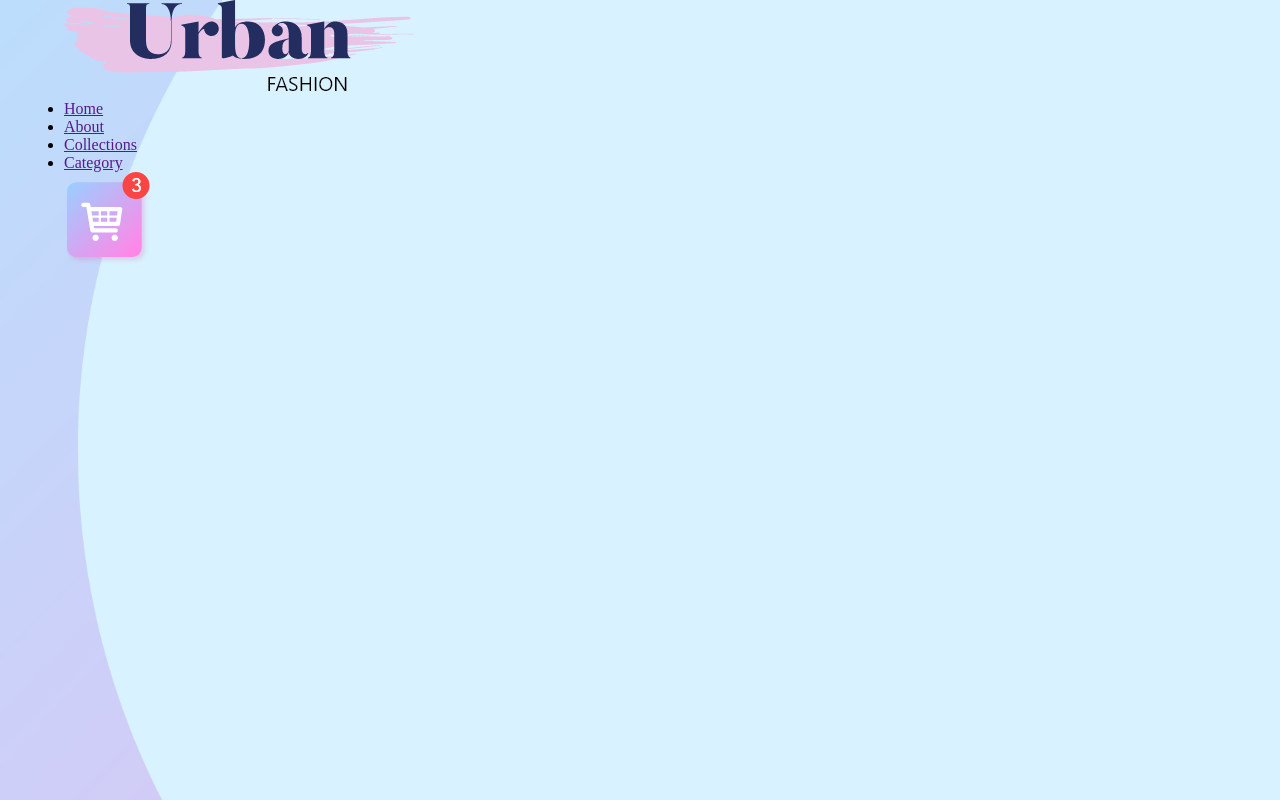
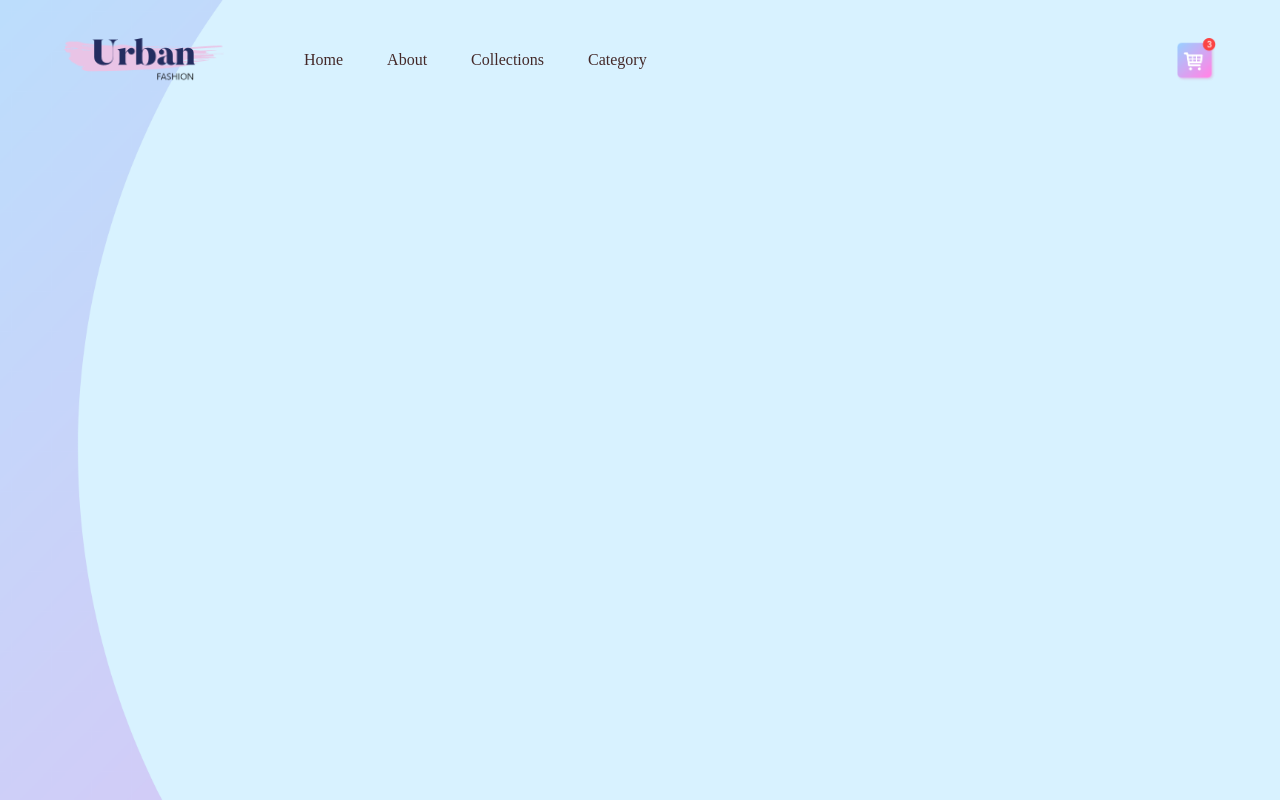
Before and after one commit to ilarioni/clothingLandingPage, a plain HTML site: page index.html in a window 1280 px wide. Drawn offline with Linux system fonts and the light colour scheme.

Commit message:
nav bar style

```diff
--- a/style.css
+++ b/style.css
@@ -13,3 +13,31 @@
     box-sizing: border-box;
     position: relative;
 }
+.navbar {
+    width: 100%;
+    height: 15vh;
+    margin: auto;
+    display: flex;
+    align-items: center;
+}
+.logo {
+    width: 160px;
+    cursor: pointer;
+}
+.cart {
+    width: 40px;
+    cursor: pointer;
+}
+nav {
+    flex: 1;
+    padding-left: 60px;
+}
+nav ul li {
+    display: inline-block;
+    list-style: none;
+    margin: 0px 20px;
+}
+nav ul li a {
+    text-decoration: none;
+    color: rgb(68, 41, 41);
+}
```
